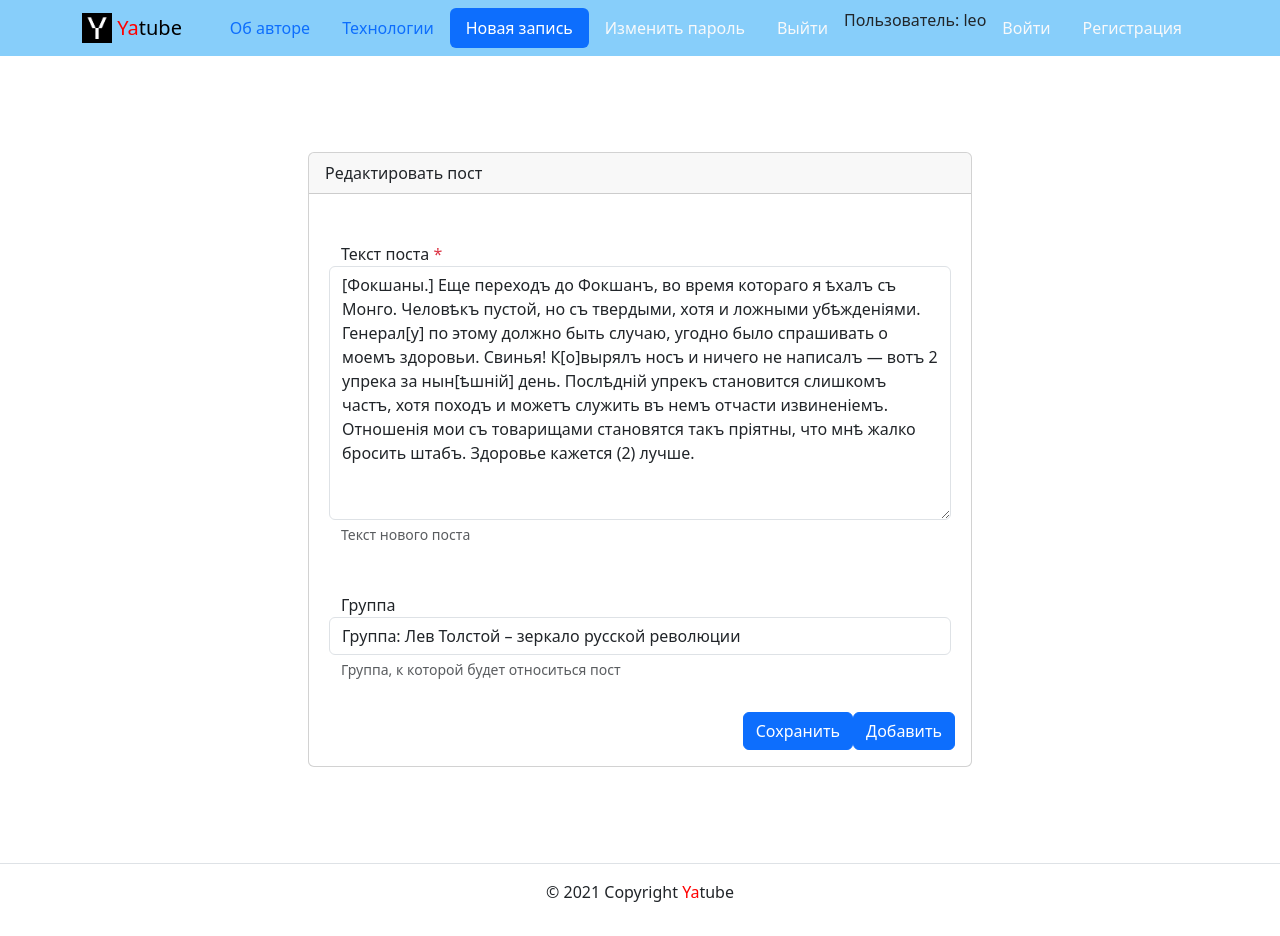
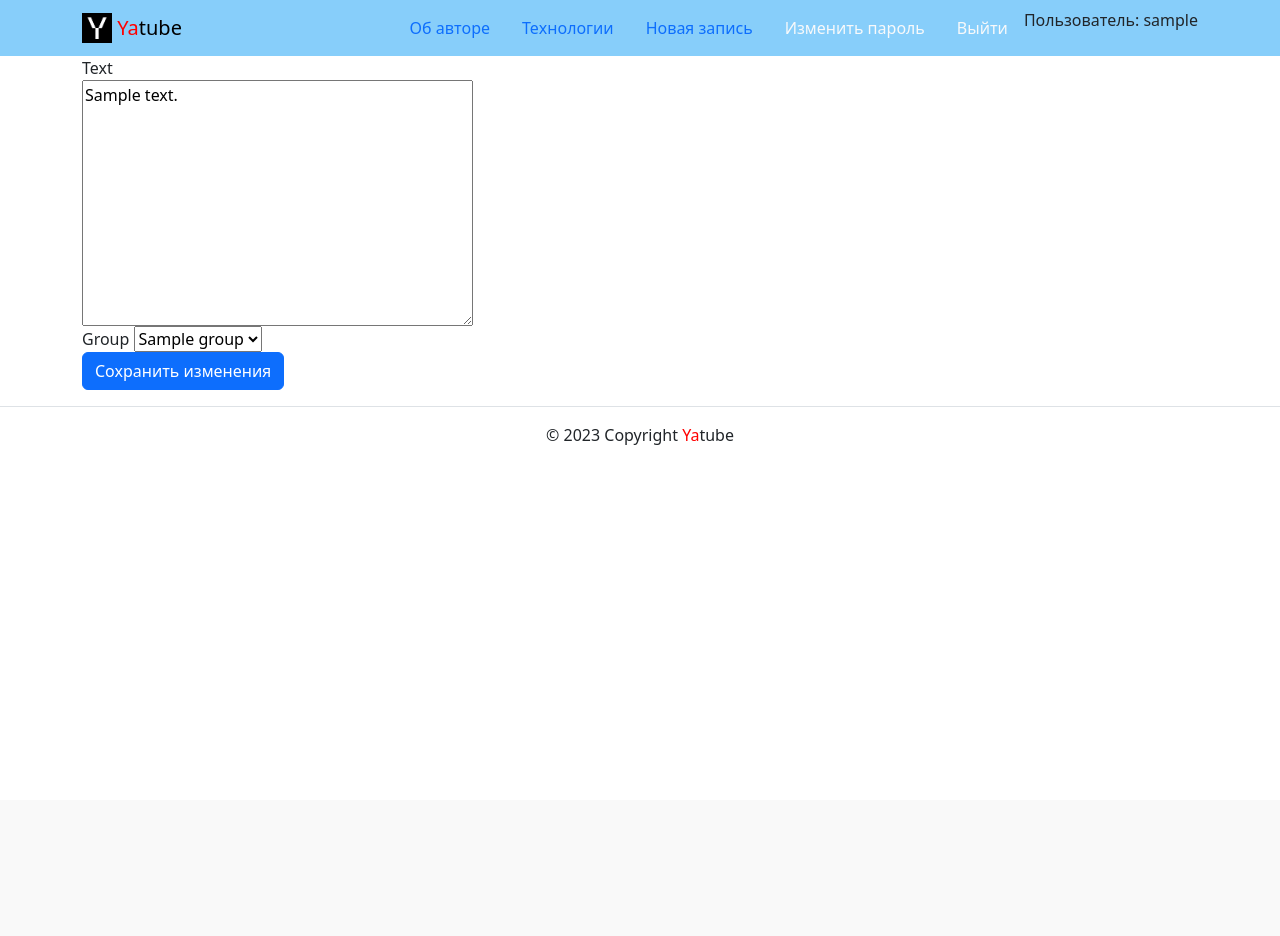
Before and after one commit to Karkyshka/hw02_community, a Django app: page /posts/1/edit/ in a window 1280 px wide. After the commit the page ends 445 px from the top, so only its background shows below. Run offline with Django 3.2, Linux system fonts and the light colour scheme; a user stored in the database is signed in; tables that the repository leaves empty hold one stand-in row (values such as "Sample post"); some libraries are stand-ins or nearby versions.

Commit message:
страница_редактирования

```diff
--- a/yatube/posts/views.py
+++ b/yatube/posts/views.py
@@ -75,7 +75,7 @@ def post_create(request):
 
 @login_required
 def post_edit(request, post_id):
-    is_edit = True
+
     post = get_object_or_404(Post,
                              pk__iexact=post_id)
     if post.author == request.user:
@@ -86,7 +86,9 @@ def post_edit(request, post_id):
             return redirect('post', post_id)
         form = PostForm(instance=post)
         context = {'form': form,
-                   'is_edit': is_edit,
-                   'post': post}
-        return render(request, "posts/update_post.html", context)
+
+                   'post': post,
+                   'post_id': post_id,
+                   'author': post.author}
+        return render(request, 'posts/create_post.html', context)
     return redirect('index')
--- a/yatube/templates/posts/create_post.html
+++ b/yatube/templates/posts/create_post.html
@@ -1,58 +1,47 @@
-<!DOCTYPE html>
-{% extends 'base.html' %}
+{% extends "base.html" %}
+
+
+{% block title %}Добавление новой записи{% endblock %}
+{% block header %}
+    {% if is_edit %}
+    Редактирование поста
+    {% else %}
+    Добавление нового поста
+    {% endif %}
+{% endblock %}
 {% block content %}
-<html lang="ru">
-  <body>
-    <main>
-      <div class="container py-5">
-        <div class="row justify-content-center">
-          <div class="col-md-8 p-5">
-            <div class="card">
-              <div class="card-header">
-                Новый пост
+
+<div class="container">
+    <aside class="col-12 col-md-3">
+
+
+
+    {% if is_edit %}
+      <form action="{% url 'posts:post_edit' post.author.username post.id %}"
+      method="post" enctype="multipart/form-data" >
+    {% else %}
+        <form action="{% url 'posts:post_create' %}"
+        method="post" enctype="multipart/form-data">
+    {% endif %}
+            {% for key, value in form.errors.items %}
+                   <div class="alert alert-danger" role="alert">
+                       {{ value|escape}}
                    </div>
-              <div class="card-body">
-                <form method="post" action="../posts/create_post.html">
-                  <input type="hidden" name="csrfmiddlewaretoken" value="">
-                  <div class="form-group row my-3 p-3">
-                    <label for="id_text">
-                      Текст поста
-                      <span class="required text-danger" >*</span>
-                    </label>
-                    <textarea name="text" cols="40" rows="10" class="form-control" required id="id_text">
-                    </textarea>
-                    <small id="id_text-help" class="form-text text-muted">
-                      Текст нового поста
-                    </small>
+                    {% endfor %}
+    {% csrf_token %}
+    {% for field in form %}
+        <div class="form-group">
+            {{ field.label }}
+            {{ field }}
         </div>
-                  <div class="form-group row my-3 p-3">
-                    <label for="id_group">
-                      Группа
-                    </label>
-                    <select name="group" class="form-control" id="id_group">
-                      <option value="" selected>---------</option>
-                      <option value="1">Группа: Лев Толстой – зеркало русской революции</option>
-                    </select>
-                    <small id="id_group-help" class="form-text text-muted">
-                      Группа, к которой будет относиться пост
-                    </small>
-                  </div>
-                  <div class="d-flex justify-content-end">
-                    <button type="submit" class="btn btn-primary">
+    {% endfor %}
+
+    <button type="submit" class="btn btn-primary" >
         {% if is_edit %}
-                        Сохранить
+        Создать пост
         {% else %}
-                        Добавить
+        Сохранить изменения
         {% endif %}
     </button>
-                    <button type="submit" class="btn btn-primary">
-                      Сохранить
-                    </button>
-                  </div>
 </form>
-              </div>
-            </div>
-          </div>
-        </div>
-      </div>
-{%endblock%}
+{% endblock %}
--- a/yatube/templates/posts/post_detail.html
+++ b/yatube/templates/posts/post_detail.html
@@ -40,6 +40,7 @@
               <a href="{% url 'posts:profile' post.author %}">
                 все посты пользователя
               </a>
+
             </li>
           </ul>
         </aside>
--- a/yatube/templates/posts/profile.html
+++ b/yatube/templates/posts/profile.html
@@ -49,7 +49,9 @@
               подробная информация </a>
 
         </article>
+        {% if post.group %}
         <a href="{% url 'posts:group_list' post.group.slug %}">
+        {% endif %}
         <p>
           все записи группы</a>
       {% endfor %}
--- a/yatube/templates/posts/update_post.html
+++ b/yatube/templates/posts/update_post.html
@@ -1,69 +1,9 @@
 <!DOCTYPE html>
-<html lang="ru">
-  <head>
-    <meta charset="utf-8">
-    <meta name="viewport" content="width=device-width, initial-scale=1">
-    <link rel="icon" href="../img/fav/fav.ico" type="image">
-    <link rel="apple-touch-icon" sizes="180x180" href="../img/fav/apple-touch-icon.png">
-    <link rel="icon" type="image/png" sizes="32x32" href="../img/fav/favicon-32x32.png">
-    <link rel="icon" type="image/png" sizes="16x16" href="../img/fav/favicon-16x16.png">
-    <meta name="msapplication-TileColor" content="#da532c">
-    <meta name="theme-color" content="#ffffff">
-    <link rel="stylesheet" href="../css/bootstrap.min.css">
-    <title>Редактировать пост</title>
-  </head>
-  <body>
-    <header>
-      <nav class="navbar navbar-light" style="background-color: lightskyblue">
-        <div class="container">
-          <a class="navbar-brand" href="../posts/index.html">
-            <img src="../img/logo.png" width="30" height="30" class="d-inline-block align-top" alt="">
-            <span style="color:red">Ya</span>tube
-          </a>
-          <ul class="nav  nav-pills">
-            <li class="nav-item">
-              <a class="nav-link" href="../about/author.html">
-                Об авторе
-              </a>
-            </li>
-            <li class="nav-item">
-              <a class="nav-link" href="../about/tech.html">
-                Технологии
-              </a>
-            </li>
-            <!-- пункты меню видны только авторизованному пользователю -->
-            <li class="nav-item">
-              <a class="nav-link active" href="../posts/create_post.html">
-                Новая запись
-              </a>
-            </li>
-            <li class="nav-item">
-              <a class="nav-link link-light " href="../users/password_change_form.html">
-                Изменить пароль
-              </a>
-            </li>
-            <li class="nav-item">
-              <a class="nav-link link-light" href="../users/logged_out.html">Выйти</a>
-            </li>
-            <li>
-              Пользователь: leo
-            <li>
-            <!-- конец пункты меню видны только авторизованному пользователю -->
-            <!-- пункты меню видны только неавторизованному пользователю -->
-            <li class="nav-item">
-              <a class="nav-link link-light" href="../users/login.html">
-                Войти
-              </a>
-            </li>
-            <li class="nav-item">
-              <a class="nav-link link-light " href="../users/signup.html">Регистрация</a>
-            </li>
-            <!-- конец пункты меню видны только неавторизованному пользователю -->
-          </ul>
-        </div>
-      </nav>
-    </header>
-    <main>
+{% extends 'base.html' %}
+<title>{% block title %}Редактировать пост{% endblock %}</title>
+{% block content %}
+
+
       <div class="container py-5">
         <div class="row justify-content-center">
           <div class="col-md-8 p-5">
@@ -79,7 +19,10 @@
                       Текст поста
                       <span class="required text-danger" >*</span>
                     </label>
-                    <textarea name="text" cols="40" rows="10" class="form-control" required id="id_text">[Фокшаны.] Еще переходъ до Фокшанъ, во время котораго я ѣхалъ съ Монго. Человѣкъ пустой, но съ твердыми, хотя и ложными убѣжденіями. Генерал[у] по этому должно быть случаю, угодно было спрашивать о моемъ здоровьи. Свинья! К[о]вырялъ носъ и ничего не написалъ — вотъ 2 упрека за нын[ѣшній] день. Послѣдній упрекъ становится слишкомъ частъ, хотя походъ и можетъ служить въ немъ отчасти извиненіемъ. Отношенія мои съ товарищами становятся такъ пріятны, что мнѣ жалко бросить штабъ. Здоровье кажется (2) лучше.
+                    <textarea name="text" cols="40" rows="10" class="form-control" required id="id_text">
+
+
+
                     </textarea>
                     <small id="id_text-help" class="form-text text-muted">
                       Текст нового поста
@@ -115,9 +58,4 @@
           </div>
         </div>
       </div>
-    </main>
-    <footer class="border-top text-center py-3">
-      <p>© 2021 Copyright <span style="color:red">Ya</span>tube</p>
-    </footer>
-  </body>
-</html>
+      {%endblock%}
```
Lines whose indentation alone changed are shown as unchanged.
